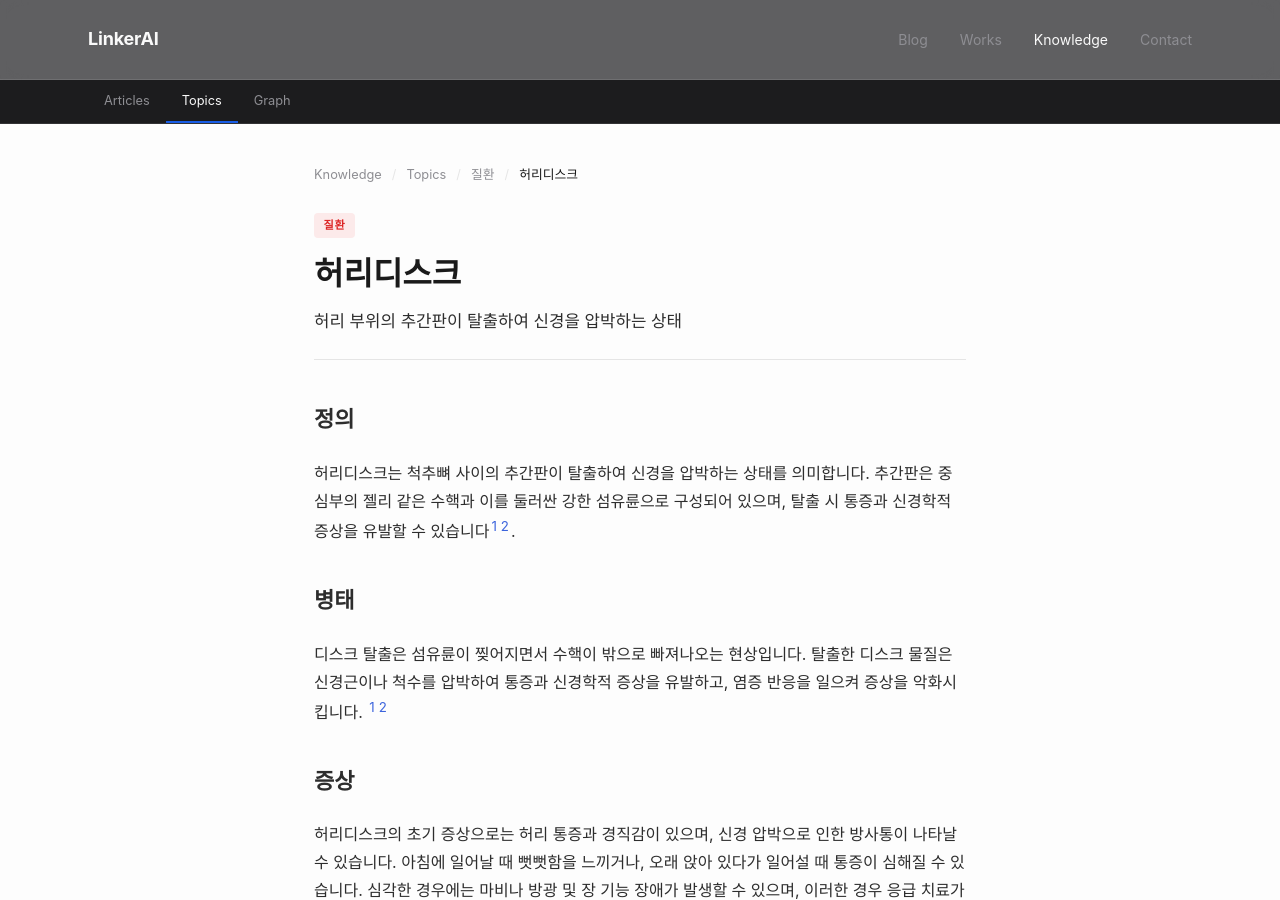
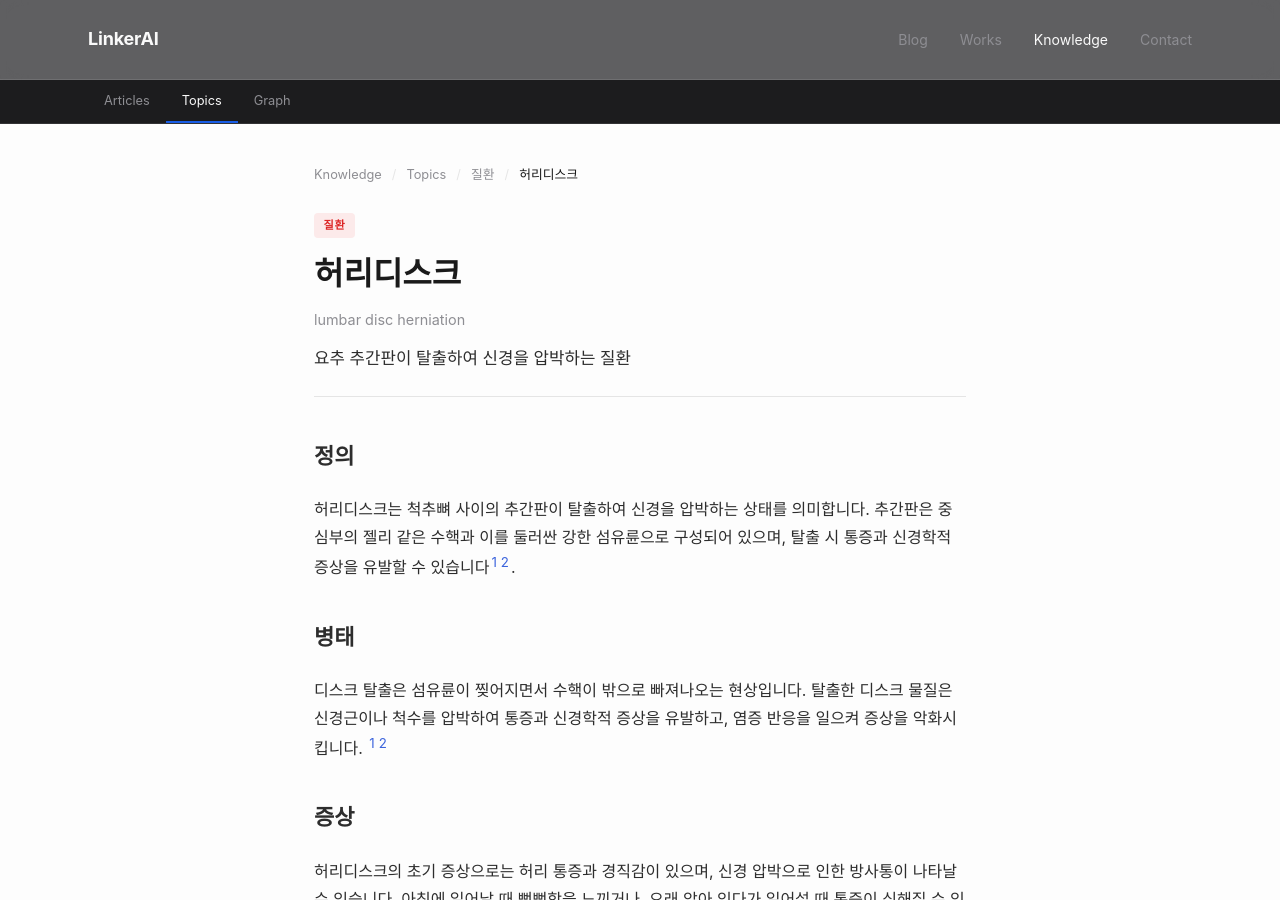
Before and after one commit to feelharmony/linkare-medical-knowledge, a Jekyll site: the page built from conditions/lumbar-disc-herniation.md, in a window 1280 px wide and 900 px high. Built offline with Jekyll 4.4.1, drawn with Linux system fonts in a browser that asks for light colours; some web fonts are replaced.

Commit message:
update entity: 허리디스크 (lumbar-disc-herniation)

```diff
--- a/conditions/lumbar-disc-herniation.md
+++ b/conditions/lumbar-disc-herniation.md
@@ -4,7 +4,8 @@ entity_id: lumbar-disc-herniation
 entity_type: condition
 permalink: /conditions/lumbar-disc-herniation/
 title: 허리디스크
-description: 허리 부위의 추간판이 탈출하여 신경을 압박하는 상태
+description: 요추 추간판이 탈출하여 신경을 압박하는 질환
+title_en: lumbar disc herniation
 last_reviewed: '2026-04-25'
 source_count: 2
 version: 4
```
